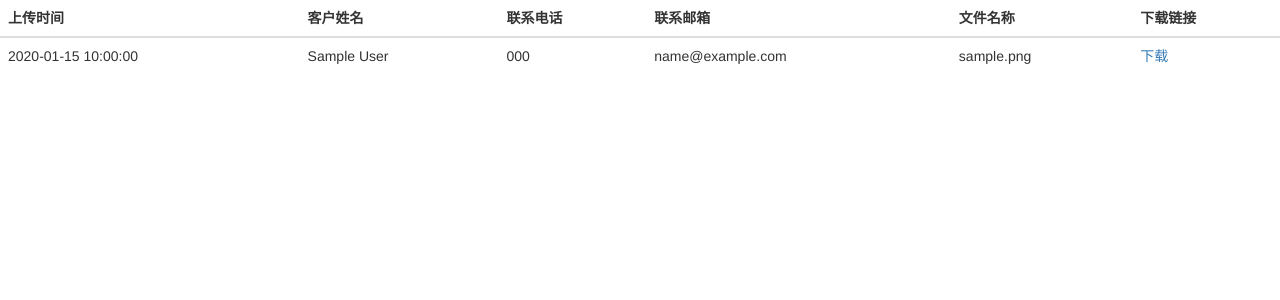
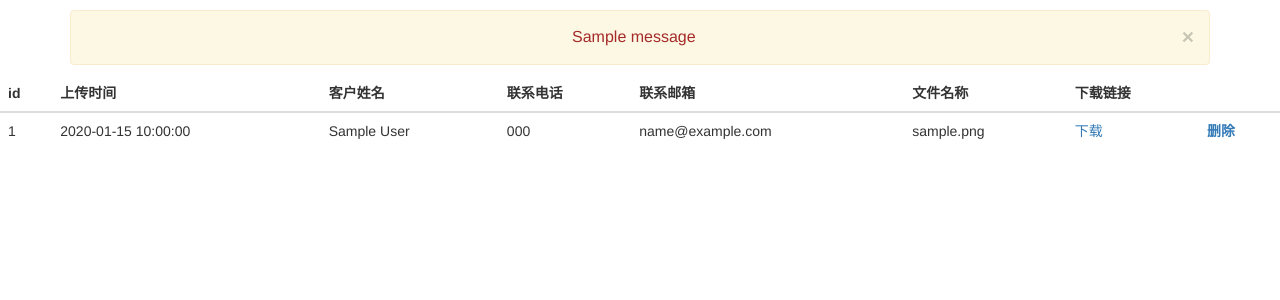
Before and after one commit to Maoxie/CrediteScitech, a Flask app: page /qixinadmin in a window 1280 px wide. Shown: the top 300 px of the page. Run offline with Flask 2, Linux system fonts and the light colour scheme; tables that the repository leaves empty hold one stand-in row (values such as "Sample post"); one stand-in notice (Sample message) is shown; parts of the project's set-up code (start-up, migrations or seed data) failed here and were passed over; some libraries are stand-ins or nearby versions.

Commit message:
add delete function for backend

```diff
--- a/app/main/views.py
+++ b/app/main/views.py
@@ -145,12 +145,14 @@ def admin():
     customer_upload_files = models.MainCustomerUploadFile()
     all_files_model = customer_upload_files.query.order_by(desc(models.MainCustomerUploadFile.updateTime)).all()
     all_files = [{
+        'id': file_model.id,
         'Name': file_model.customerName,
         'PhoneNumber': file_model.customerPhoneNumber,
         'Email': file_model.customerEmail,
         'FileName': file_model.uploadFileName,
         'downloadLink': url_for('main.admin_download', type='customer-uploaded-file', filename=file_model.storageFileName),
-        'uploadTime': file_model.updateTime
+        'uploadTime': file_model.updateTime,
+        'deleteLink': url_for('main.admin_delete', type='customer-uploaded-file', id=file_model.id)
     } for file_model in all_files_model]
     return render_template('admin.html', all_files=all_files)
 
@@ -160,3 +162,19 @@ def admin_download(type, filename):
     if type == 'customer-uploaded-file':
         if os.path.isfile(os.path.join(current_app.config.get('UPLOAD_FILES_PATH'), filename)):
             return send_from_directory(current_app.config.get('UPLOAD_FILES_PATH'), filename, as_attachment=True)
+
+
+@main.route('/admin-delete/<string:type>/<int:id>', methods=['GET', 'POST'])
+def admin_delete(type, id):
+    if type == 'customer-uploaded-file':
+        upload_file = models.MainCustomerUploadFile.query.get(id)
+        if upload_file:
+            filename = upload_file.uploadFileName
+            fullpath = os.path.join(current_app.config.get('UPLOAD_FILES_PATH'), upload_file.storageFileName)
+            if os.path.isfile(fullpath):
+                os.remove(fullpath)
+            db.session.delete(upload_file)
+            db.session.commit()
+            flash(u'"{filename}"删除成功'.format(filename=filename))
+            return redirect(url_for('main.admin'))
+    return redirect(url_for('main.index'))
--- a/app/templates/admin.html
+++ b/app/templates/admin.html
@@ -26,26 +26,43 @@
 {% endblock %}
 
 {% block content %}
+    {# show flash messages #}
+    {% with messages = get_flashed_messages() %}
+        <div class="container">
+            {% for message in messages %}
+            <div class="alert alert-warning text-center"  style="margin: 10px 0; font-size: 16px; color: brown;">
+                <button type="button" class="close" data-dismiss="alert">&times;</button>
+                {{ message }}
+            </div>
+            {% endfor %}
+        </div>
+    {% endwith %}
+
     <table class="table">
         <thead>
             <tr>
+                <th>id</th>
                 <th>上传时间</th>
                 <th>客户姓名</th>
                 <th>联系电话</th>
                 <th>联系邮箱</th>
                 <th>文件名称</th>
                 <th>下载链接</th>
+                <th></th>
             </tr>
         </thead>
         <tbody>
             {% for file in all_files %}
             <tr>
+                <td>{{ file.get('id') }}</td>
                 <td>{{ file.get('uploadTime') }}</td>
                 <td>{{ file.get('Name') }}</td>
                 <td>{{ file.get('PhoneNumber') }}</td>
                 <td>{{ file.get('Email') }}</td>
                 <td>{{ file.get('FileName') }}</td>
                 <td><a href="{{ file.get('downloadLink') }}">下载</a></td>
+                <td><a href="{{ file.get('deleteLink') }}"><b>删除</b></a></td>
+
             </tr>
             {% endfor %}
         </tbody>
```
